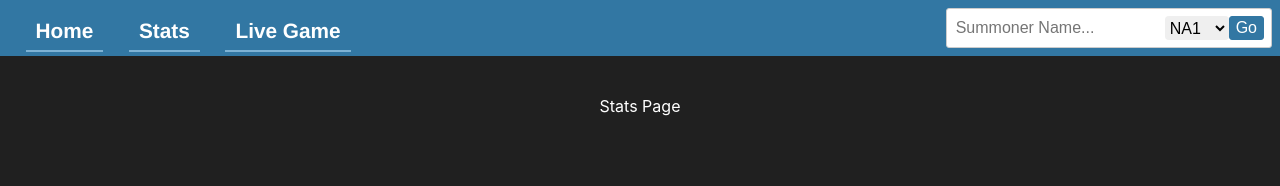
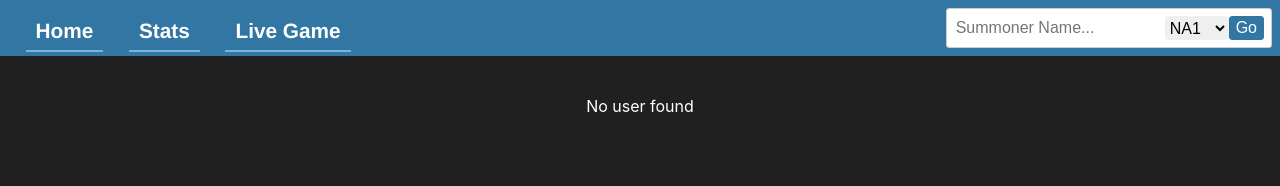
Before and after one commit to wdonray/lol-live-tracker, a React (Create React App) app: page /stats in a window 1280 px wide. Shown: the top 186 px of the page. Built offline with nearby package versions, Linux system fonts and the light colour scheme.

Commit message:
Before I create Stats Page

```diff
--- a/src/components/Stats.js
+++ b/src/components/Stats.js
@@ -1,11 +1,34 @@
 import React from "react";
+import { connect } from "react-redux";
 
-function Stats() {
+let mapState = (store) => {
+  return {
+    regionState: store.region,
+    statsState: store.stats,
+  };
+};
+
+function Stats({ regionState, statsState }) {
+
+  let checkIfUnranked = () => {
+    if (statsState.tier) {
+      return `${statsState.tier} ${statsState.rank}`
+    } else {
+      return 'Unranked'
+    }
+  }
+
+  if (statsState.loading) {
+    return <div style={{ color: "white" }}>Loading...</div>
+  }
+
   return (
     <div style={{ color: "white" }}>
-        Stats Page
+      {statsState.id
+        ? `${statsState.name} is ${checkIfUnranked()}`
+        : "No user found"}
     </div>
   );
 }
 
-export default Stats;
+export default connect(mapState)(Stats);
--- a/src/components/helpers/SearchForm.js
+++ b/src/components/helpers/SearchForm.js
@@ -42,7 +42,7 @@ function SearchFrom({
       onSubmit={(event) => {
         event.preventDefault();
         if (!statsState.loading) {
-          searchSummoner(regionState.region, summonerName, 5).then((data) => {
+          searchSummoner(regionState.region, summonerName, 10).then((data) => {
             history.push("/stats");
             updateLoading(false);
             if (data.payload instanceof Error) {
```
